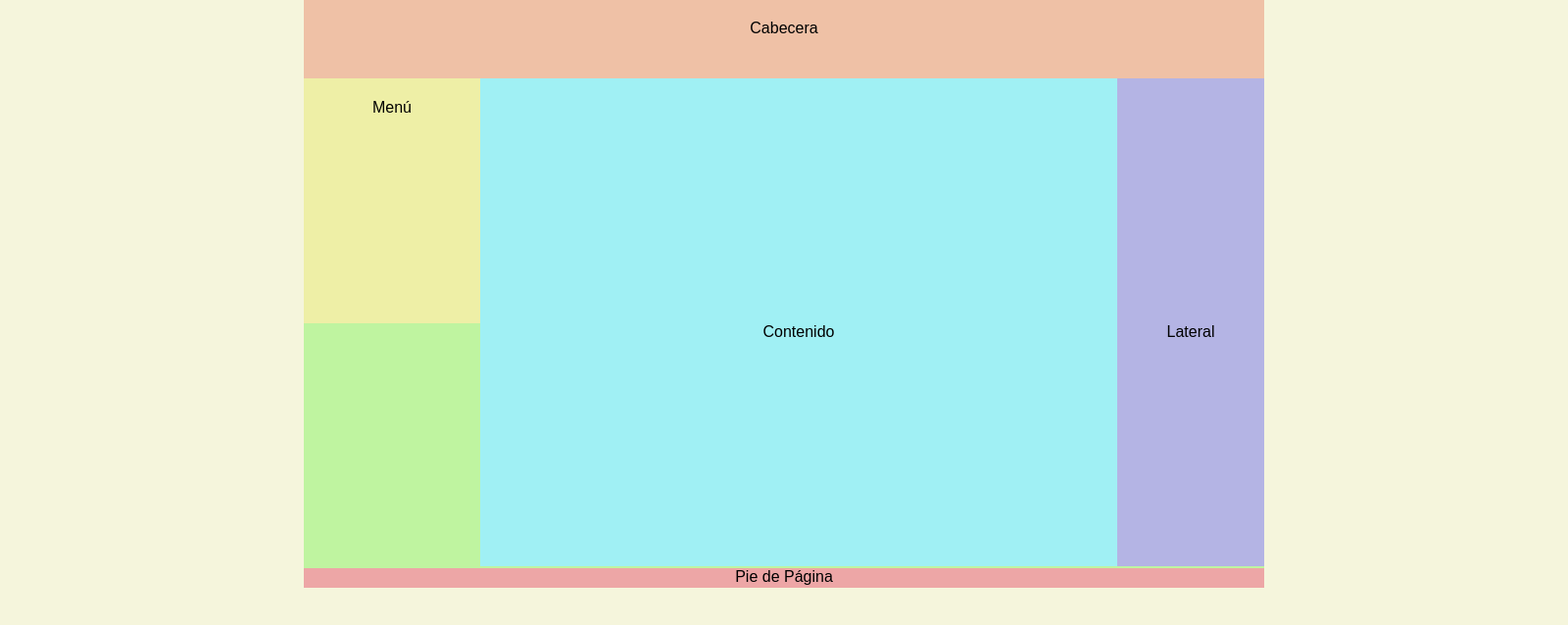
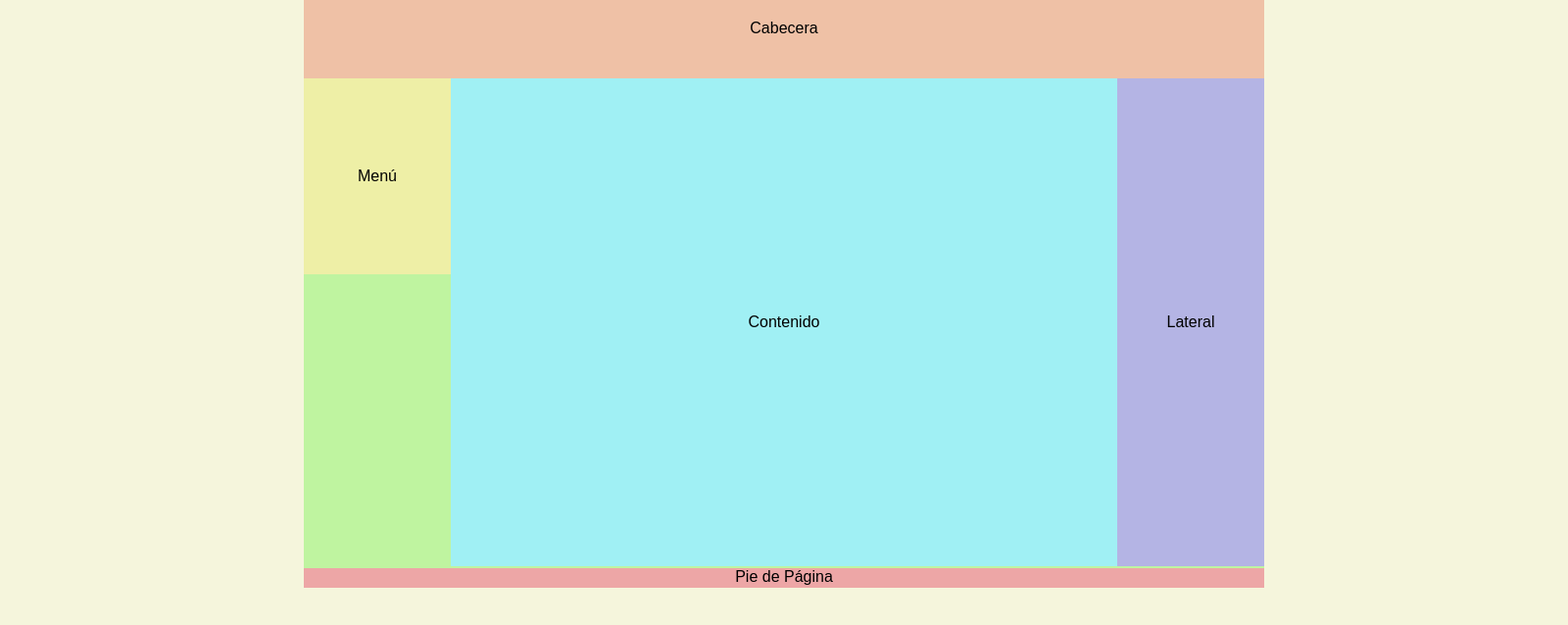
Before and after one commit to SantiagoCalderon1/DIW, a plain HTML site: page Unidad2/Ud2Act1/ejercicio02/display/eje02Display.html in a window 1280 px wide. Shown: the whole page at 98% size, 1600 px wide, since content can reach past the window. Drawn offline with Linux system fonts and the light colour scheme.

Commit message:
Ejercicio Ud2Act1/ejercicio02/display Terminado correctamente, falta hacer comentarios

```diff
--- a/Unidad2/Ud2Act1/ejercicio02/display/eje02Display.css
+++ b/Unidad2/Ud2Act1/ejercicio02/display/eje02Display.css
@@ -7,60 +7,74 @@
 
 body {
   background-color: rgba(245, 245, 220, 255);
-  text-align: center;
+}
+
+#main {
+  background-color: rgba(191, 244, 160, 255);
+  width: 980px;
+  height: 500px;
+  margin: 0 310px;
+  font-size: 0; /* elimina el espacio entre los divs del main*/
+}
+
+#main > div{
+  display: inline-block;
+  vertical-align: top;
+  font-size: initial;
+  box-sizing: border-box;
 }
 
 #header {
   background-color: rgba(239, 193, 166, 255);
-  float: left;
+  display: inline-block;
   width: 980px;
   height: 80px;
   margin: 0 310px;
+  text-align: center;
 }
 
 #nav {
   background-color: rgba(238, 239, 166, 255);
-  float: left;
-  width: 180px;
-  height: 250px;
+  display: inline-block;
+  width: 150px;
+  height: 200px;
+
+  line-height: 200px;
+  text-align: center;
+  vertical-align: middle;
 }
 
-#main {
-  background-color: rgba(191, 244, 160, 255);
-  float: left;
-  width: 980px;
-  height: 500px;
-  margin: 0 310px;
-}
 #section {
   background-color: rgba(160, 240, 244, 255);
-  float: left;
-  width: 650px;
+  display: inline-block;
+  width: 680px;
   height: 498px;
+
+  line-height: 498px;
+  text-align: center;
+  vertical-align: middle;
 }
+
 #aside {
   background-color: rgba(180, 180, 228, 255);
-  float: right;
+  display: inline-block;
   width: 150px;
   height: 498px;
+
+  line-height: 498px;
+  text-align: center;
+  vertical-align: middle;
 }
+
 #footer {
   background-color: rgba(237, 166, 166, 255);
-  float: left;
+  display: inline-block;
   width: 980px;
   height: 20px;
   margin: 0 310px;
+  text-align: center;
 }
 
 #pHeader p {
   margin-top: 20px;
 }
-
-#pNav {
-  margin-top: 21px;
-}
-
-#pSection,
-#pAside {
-  padding-top: 250px;
-}
--- /dev/null
+++ b/Unidad2/Ud2Act1/ejercicio03/style.css
@@ -0,0 +1,95 @@
+* {
+    margin: 0;
+    padding: 0;
+    color: white;
+}
+
+#container {
+    width: 980px;
+    height: 100vh;
+    background-color: red;
+    margin: 0 auto;
+}
+
+#header {
+    background-color: rgba(75, 175, 115, 255);
+    float: left;
+    width: 100%;
+    height: 10vh;
+}
+
+#pHeader {
+    width: 100%;
+    /*Centrar el texto*/
+    line-height: 10vh;
+    text-align: center;
+}
+
+#aside {
+    background-color: rgba(90, 166, 192, 255);
+    float: left;
+    width: 20%;
+    height: 85vh;
+}
+
+#pAside {
+    width: 100%;
+    text-align: center;
+}
+
+#main {
+    background-color: rgba(209, 125, 249, 255);
+    float: right;
+    width: 80%;
+    height: 85vh;
+}
+
+#pMain {
+    width: 100%;
+    text-align: center;
+}
+
+#section1,
+#section2 {
+    border: 3px solid red;
+    float: left;
+    width: 95%;
+    height: 37vh;
+
+    margin: 1% 2%;
+}
+
+#section1 {
+    margin-top: 3%;
+}
+
+#section1>div {
+    border: 3px solid rgba(43, 25, 252, 255);
+    float: left;
+    width: 44%;
+    height: 30vh;
+
+    margin: 3% 2.5%;
+}
+
+#section2>div {
+    border: 3px solid rgba(43, 25, 252, 255);
+    float: left;
+    width: 28%;
+    height: 28vh;
+    margin: 3.5% 2.22%;
+}
+
+#footer {
+    background-color: rgba(250, 126, 92, 255);
+    float: left;
+    width: 100%;
+    height: 5vh;
+}
+
+#pFooter {
+    width: 100%;
+
+    line-height: 5vh;
+    text-align: center;
+}
```
Also changed, not shown: Unidad2/Ud2Act1/ejercicio03/index.html (added, +60 -0 lines).
